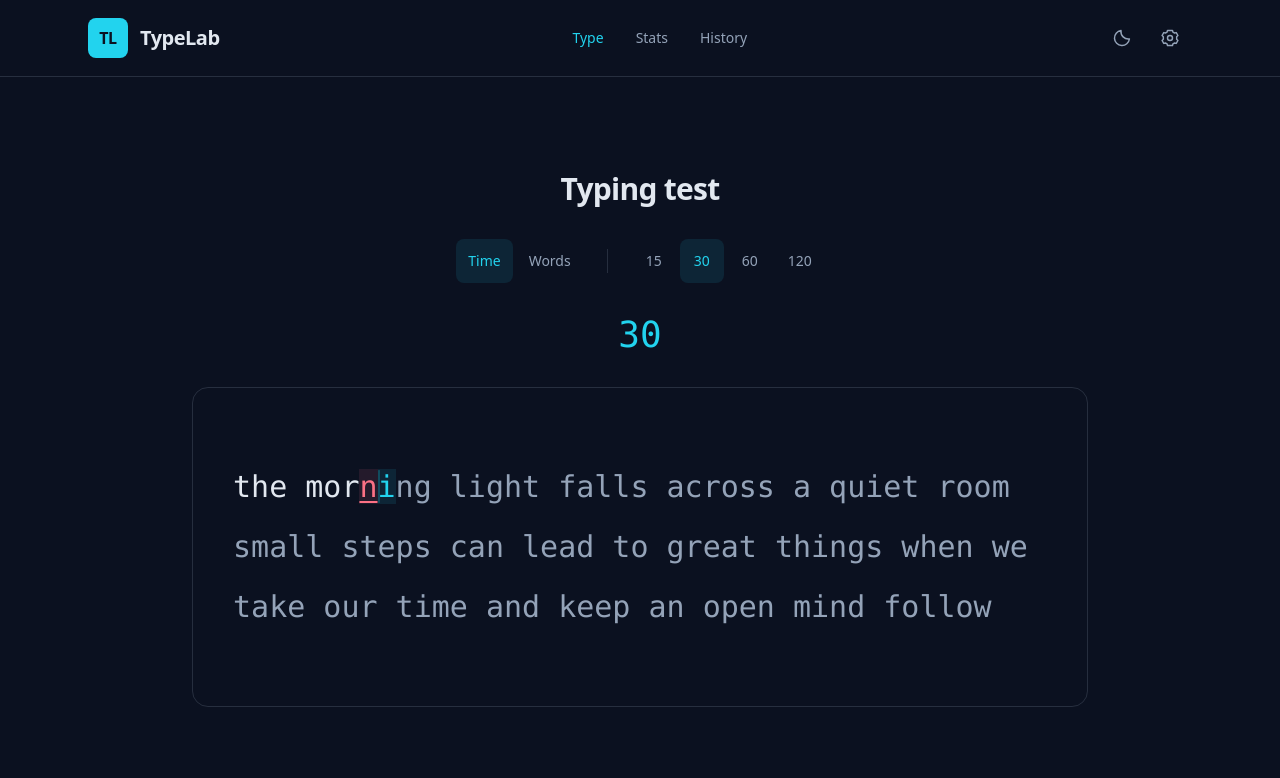
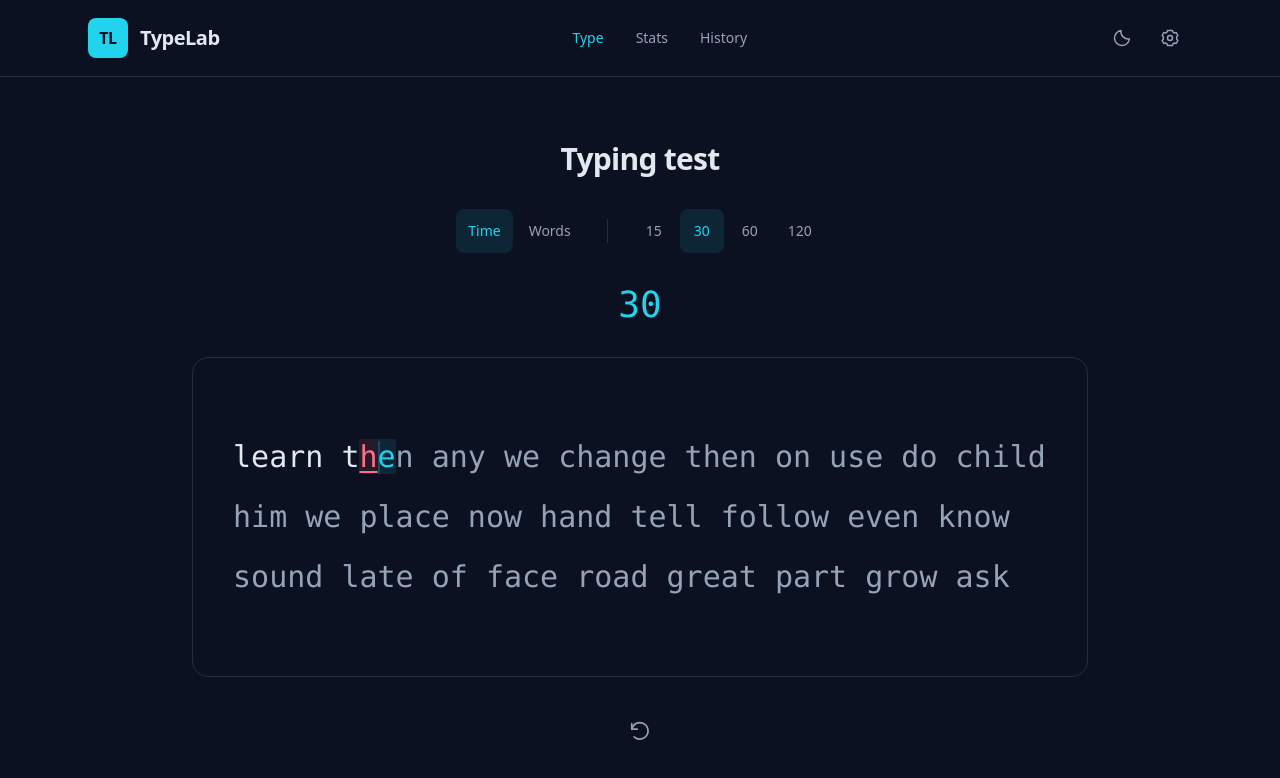
Before and after one commit to nubie69/OranguType, a React (Vite) app: page / in a window 1280 px wide. Shown: the top 778 px of the page. Built offline with nearby package versions, Linux system fonts and the light colour scheme.

Commit message:
Improve typing interface and added a random word generator

```diff
--- /dev/null
+++ b/src/components/RestartButton.tsx
@@ -0,0 +1,27 @@
+export default function RestartButton() {
+  return (
+    <button
+      type="button"
+      aria-label="Restart test (coming soon)"
+      aria-disabled="true"
+      title="Restart test (coming soon)"
+      className="group flex size-11 cursor-default items-center justify-center rounded-lg text-[var(--color-text-secondary)] transition-colors duration-200 hover:bg-[var(--color-accent)]/10 hover:text-[var(--color-accent)] focus-visible:text-[var(--color-accent)] motion-reduce:transition-none"
+    >
+      <svg
+        aria-hidden="true"
+        width="22"
+        height="22"
+        viewBox="0 0 24 24"
+        fill="none"
+        stroke="currentColor"
+        strokeWidth="1.75"
+        strokeLinecap="round"
+        strokeLinejoin="round"
+        className="transition-transform duration-300 ease-out group-hover:-rotate-45 group-focus-visible:-rotate-45 motion-reduce:transform-none motion-reduce:transition-none"
+      >
+        <path d="M3 10a9 9 0 1 1 2.6 8.4" />
+        <path d="M3 4v6h6" />
+      </svg>
+    </button>
+  )
+}
--- a/src/data/demoCharacterStates.ts
+++ b/src/data/demoCharacterStates.ts
@@ -1,6 +1,6 @@
 import type { CharacterState } from '../types/character'
 
-// Temporary preview for the opening of sampleWords, including spaces.
+// Temporary preview for the opening characters of the word display, including spaces.
 // Characters without an entry remain untyped.
 export const demoCharacterStates: readonly CharacterState[] = [
   'correct',
--- /dev/null
+++ b/src/data/englishWords.ts
@@ -0,0 +1,34 @@
+export const englishWords: readonly string[] = [
+  'about', 'after', 'again', 'air', 'all', 'also', 'always', 'and',
+  'another', 'any', 'around', 'ask', 'away', 'back', 'be', 'because',
+  'before', 'begin', 'best', 'better', 'big', 'bird', 'book', 'both',
+  'bring', 'build', 'but', 'by', 'call', 'can', 'carry', 'change',
+  'child', 'city', 'close', 'come', 'could', 'day', 'different', 'do',
+  'down', 'draw', 'each', 'early', 'earth', 'easy', 'end', 'even',
+  'every', 'eye', 'face', 'family', 'far', 'feel', 'few', 'find',
+  'first', 'follow', 'food', 'for', 'form', 'friend', 'from', 'full',
+  'game', 'get', 'give', 'go', 'good', 'great', 'green', 'grow',
+  'hand', 'happy', 'hard', 'have', 'he', 'head', 'hear', 'help',
+  'her', 'here', 'high', 'him', 'his', 'home', 'house', 'how',
+  'idea', 'if', 'in', 'into', 'is', 'it', 'just', 'keep',
+  'kind', 'know', 'land', 'large', 'last', 'late', 'learn', 'leave',
+  'left', 'let', 'life', 'light', 'like', 'line', 'list', 'little',
+  'live', 'long', 'look', 'love', 'low', 'make', 'many', 'may',
+  'mean', 'might', 'mind', 'more', 'morning', 'most', 'move', 'much',
+  'must', 'my', 'name', 'near', 'need', 'never', 'new', 'next',
+  'night', 'no', 'not', 'now', 'number', 'of', 'off', 'old',
+  'on', 'once', 'one', 'only', 'open', 'or', 'other', 'our',
+  'out', 'over', 'own', 'page', 'part', 'people', 'place', 'plan',
+  'plant', 'play', 'point', 'put', 'quiet', 'read', 'really', 'right',
+  'river', 'road', 'room', 'run', 'same', 'say', 'school', 'sea',
+  'see', 'seem', 'set', 'she', 'short', 'should', 'show', 'side',
+  'simple', 'since', 'small', 'so', 'some', 'song', 'soon', 'sound',
+  'start', 'state', 'still', 'story', 'such', 'sun', 'take', 'talk',
+  'tell', 'than', 'that', 'the', 'their', 'them', 'then', 'there',
+  'these', 'they', 'thing', 'think', 'this', 'through', 'time', 'to',
+  'together', 'too', 'tree', 'try', 'turn', 'two', 'under', 'up',
+  'us', 'use', 'very', 'walk', 'want', 'was', 'watch', 'water',
+  'way', 'we', 'well', 'went', 'were', 'what', 'when', 'where',
+  'which', 'while', 'white', 'who', 'why', 'will', 'with', 'word',
+  'work', 'world', 'would', 'write', 'year', 'yes', 'you', 'young',
+]
--- a/src/data/sampleWords.ts
+++ /dev/null
@@ -1,10 +0,0 @@
-export const sampleWords = [
-  'the', 'morning', 'light', 'falls', 'across', 'a', 'quiet', 'room',
-  'small', 'steps', 'can', 'lead', 'to', 'great', 'things', 'when',
-  'we', 'take', 'our', 'time', 'and', 'keep', 'an', 'open', 'mind',
-  'follow', 'the', 'path', 'through', 'green', 'fields', 'where',
-  'birds', 'sing', 'and', 'clouds', 'move', 'slowly', 'above',
-  'each', 'new', 'day', 'brings', 'a', 'chance', 'to', 'learn',
-  'build', 'share', 'create', 'and', 'find', 'joy', 'in', 'simple',
-  'moments', 'with', 'friends', 'near', 'the', 'water',
-]
--- a/src/pages/Home.tsx
+++ b/src/pages/Home.tsx
@@ -1,8 +1,9 @@
 import { useState } from 'react'
+import RestartButton from '../components/RestartButton'
 import TestModeSelector from '../components/TestModeSelector'
 import TimerDisplay from '../components/TimerDisplay'
 import WordDisplay from '../components/WordDisplay'
-import { sampleWords } from '../data/sampleWords'
+import { generateWords } from '../utils/generateWords'
 import { demoCharacterStates } from '../data/demoCharacterStates'
 import type { TestSettings } from '../types/test'
 
@@ -12,6 +13,10 @@ export default function Home() {
     time: 30,
     words: 25,
   })
+  const [generatedWords] = useState(() => generateWords(100))
+  const words = settings.mode === 'words'
+    ? generatedWords.slice(0, settings.words)
+    : generatedWords
 
   return (
     <main className="mx-auto flex w-full max-w-6xl flex-1 items-center justify-center px-6 py-12 sm:py-16">
@@ -28,7 +33,10 @@ export default function Home() {
         <TestModeSelector settings={settings} onChange={setSettings} />
         {settings.mode === 'time' && <TimerDisplay seconds={settings.time} />}
         <div className="flex min-h-64 items-center justify-center rounded-2xl border border-[var(--color-text-secondary)]/20 p-6 sm:min-h-80 sm:p-10">
-          <WordDisplay words={sampleWords} characterStates={demoCharacterStates} />
+          <WordDisplay words={words} characterStates={demoCharacterStates} />
+        </div>
+        <div className="flex justify-center">
+          <RestartButton />
         </div>
       </section>
     </main>
--- /dev/null
+++ b/src/utils/generateWords.ts
@@ -0,0 +1,24 @@
+import { englishWords } from '../data/englishWords.ts'
+
+/** Generate common English words without consecutive duplicates. */
+export function generateWords(count: number): string[] {
+  if (!Number.isSafeInteger(count) || count < 0) {
+    throw new RangeError('Word count must be a non-negative safe integer.')
+  }
+
+  const words: string[] = []
+  let previousIndex = -1
+
+  for (let position = 0; position < count; position += 1) {
+    const availableCount = englishWords.length - (previousIndex === -1 ? 0 : 1)
+    let index = Math.floor(Math.random() * availableCount)
+
+    // Skip the previous entry instead of retrying random selections.
+    if (previousIndex !== -1 && index >= previousIndex) index += 1
+
+    words.push(englishWords[index])
+    previousIndex = index
+  }
+
+  return words
+}
```
